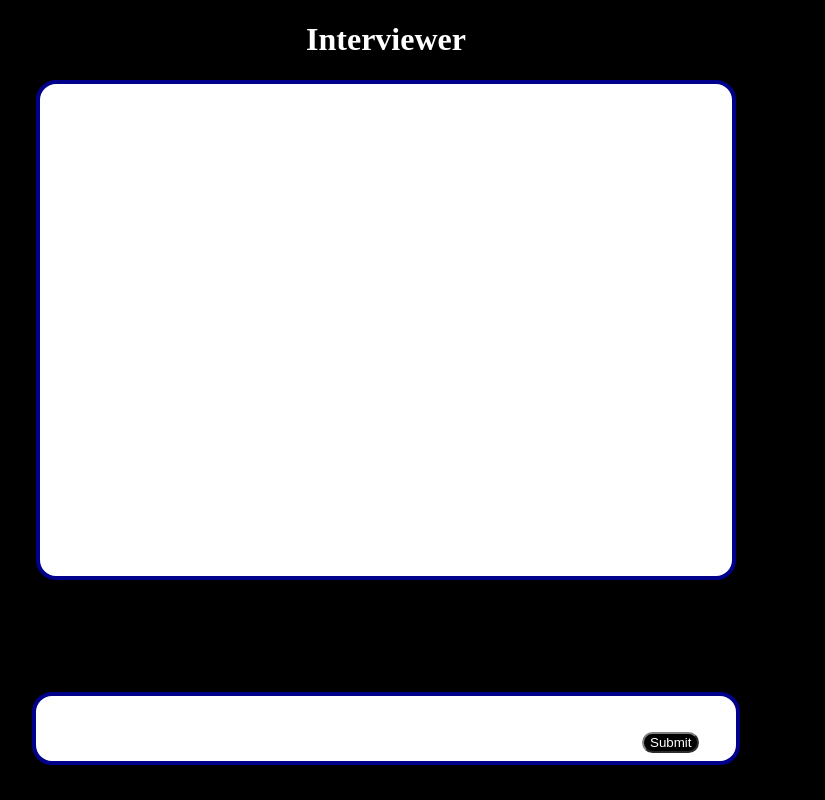
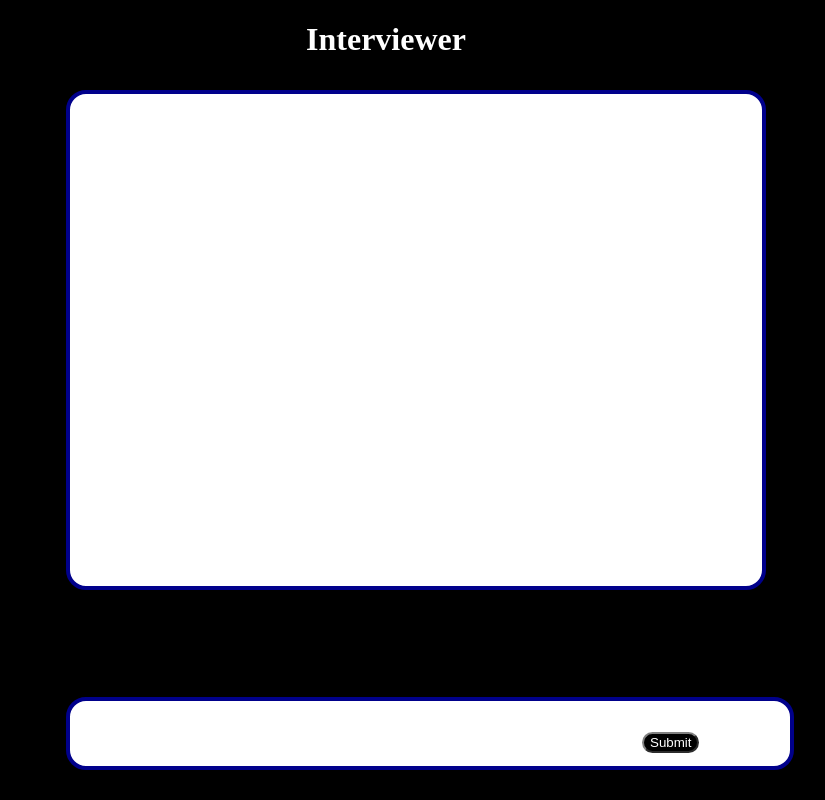
Before and after one commit to walkerpaxton/Interview-Bot, a Next.js app in the folder frontend/: page /interviewPage in a window 1280 px wide. Shown: the whole page, without its empty margins (254-1079 px from the left). Built offline with nearby package versions, Linux system fonts and the light colour scheme.

Commit message:
Discovered bugs on website design. need to fix so that page is properly oriented and size for all forms of viewing. need to align different aspects better. overall need to debugg and fix minor design bugs.

```diff
--- a/frontend/pages/interviewPage.js
+++ b/frontend/pages/interviewPage.js
@@ -30,8 +30,11 @@ export default function Home() {
             </h1>
         </div>
 
-        <div id = "responses"
+        <div id = "responses">
+        <textarea
             style = {{
+                position: "fixed",
+                left: "25%",
                 textAlign: "left",
                 fontSize: "20px",
                 margin: "10px auto 0 auto",
@@ -44,21 +47,23 @@ export default function Home() {
                 border: "4px solid darkblue",
                 color: "black",
                 backgroundColor: "white",
-                paddingLeft: "10px"
-        }}>
-            {response}
+                paddingLeft: "10px",
+                resize: "none"
+        }}
+            value = {response}
+            readOnly
+            />
         </div>
 
         <div id = "text">
             <textarea
             style = {{
                 position: "fixed",
-                left: "50%",
-                bottom: "35px",
-                transform: "translateX(-50%)",
+                left: "25%",
+                bottom: "30px",
                 borderRadius: "20px",
                 padding: "10px",
-                width: "680px",
+                width: "700px",
                 height: "45px",
                 border: "4px solid darkblue",
                 fontSize: "15px",
@@ -78,7 +83,7 @@ export default function Home() {
             type = "submit"
             onClick = {() => submitText("user")}
             style = {{
-                position: "absolute",
+                position: "fixed",
                 borderColor: "grey",
                 left: "70%",
                 bottom: "47px",
```
